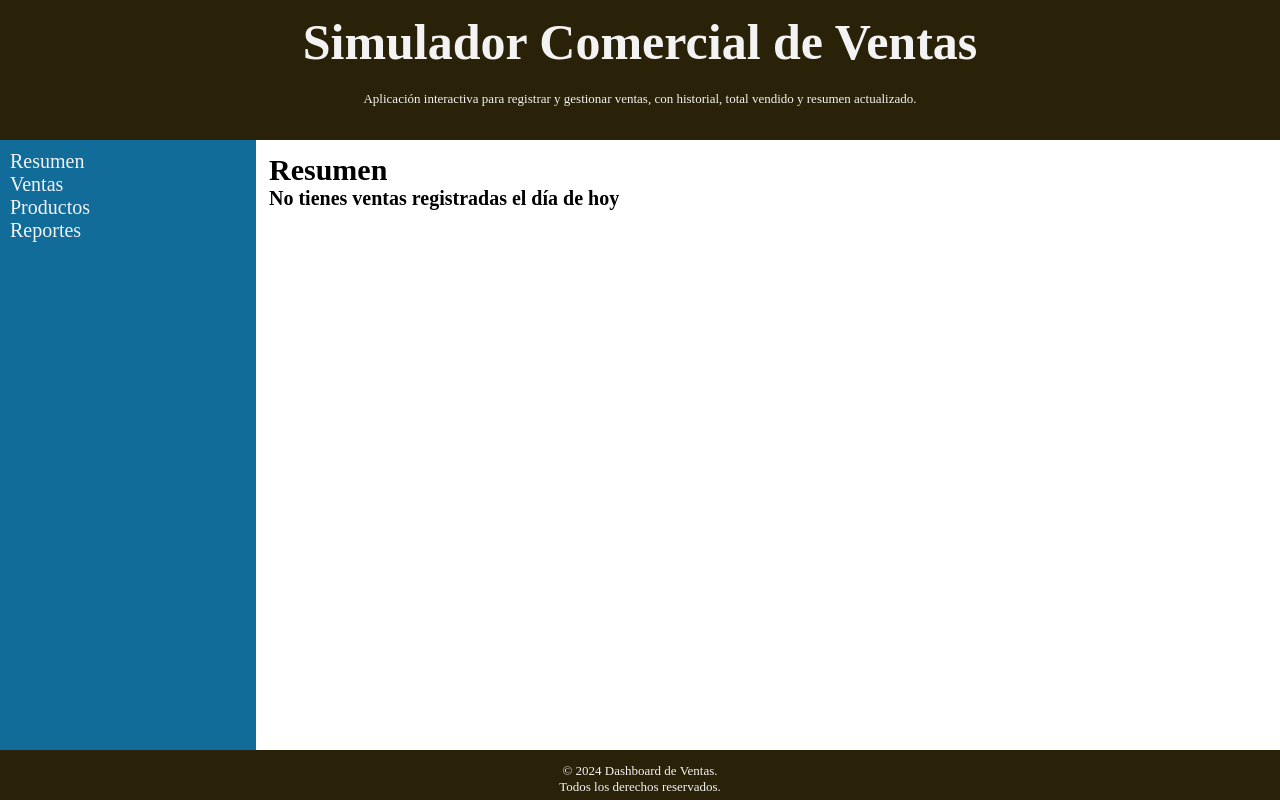
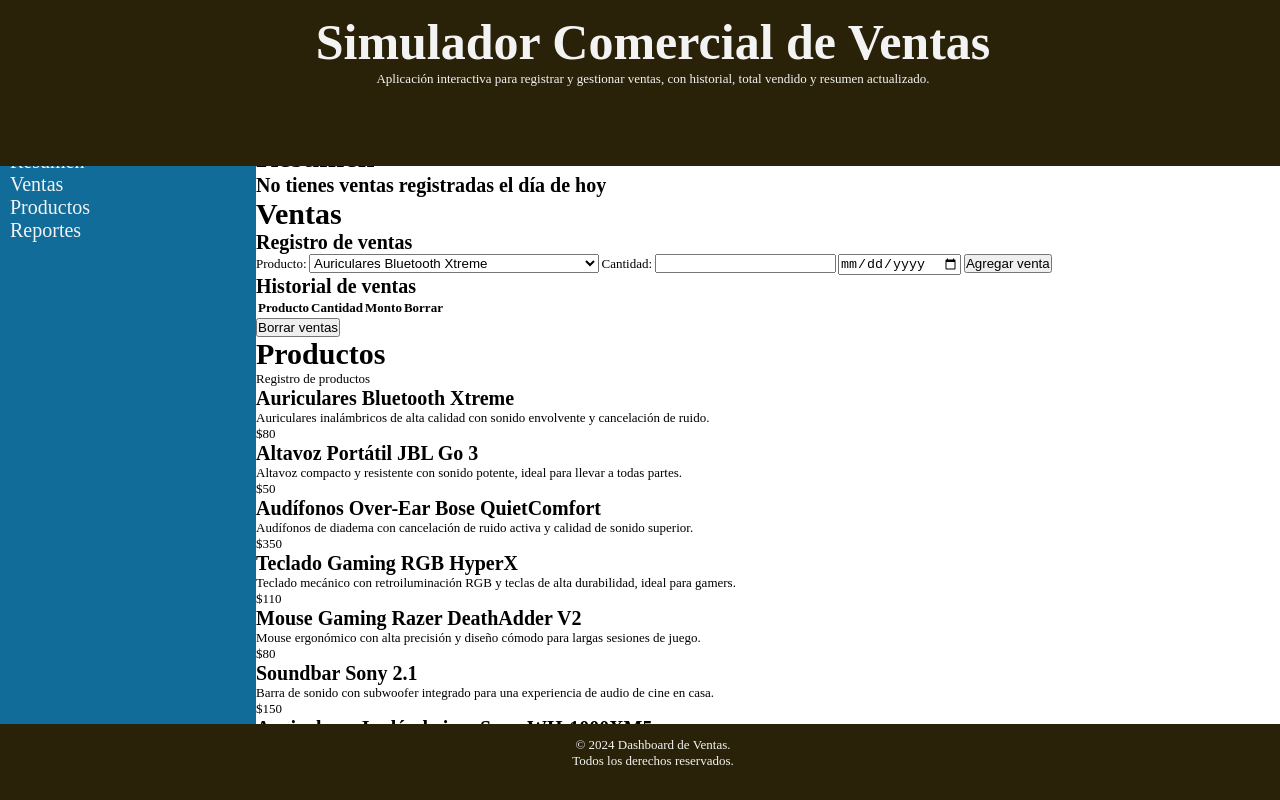
Before and after one commit to gastongomezcuello/Entregable1-GomezCuello, a website: page index.html in a window 1280 px wide. Drawn offline with Linux system fonts and the light colour scheme.

Commit message:
[FIX?]-solution......?

```diff
--- a/sass/partials/_main.scss
+++ b/sass/partials/_main.scss
@@ -107,6 +107,7 @@
 }
 
 header {
+  all: unset;
   position: fixed;
   top: 0;
   width: 100%;
@@ -119,6 +120,7 @@
 }
 
 footer {
+  all: unset;
   position: fixed;
   bottom: 0;
   width: 100%;
@@ -130,6 +132,7 @@
 }
 
 main {
+  all: unset;
   position: relative;
   top: 14rem;
   height: calc(100vh - 14rem - 5rem);
@@ -139,6 +142,7 @@
 }
 
 .main-section {
+  all: unset;
   flex-shrink: 0;
   height: calc(100vh - 14rem - 5rem);
   scroll-snap-align: start;
```
Also changed, not shown: css/styles.css, 1 other file.
